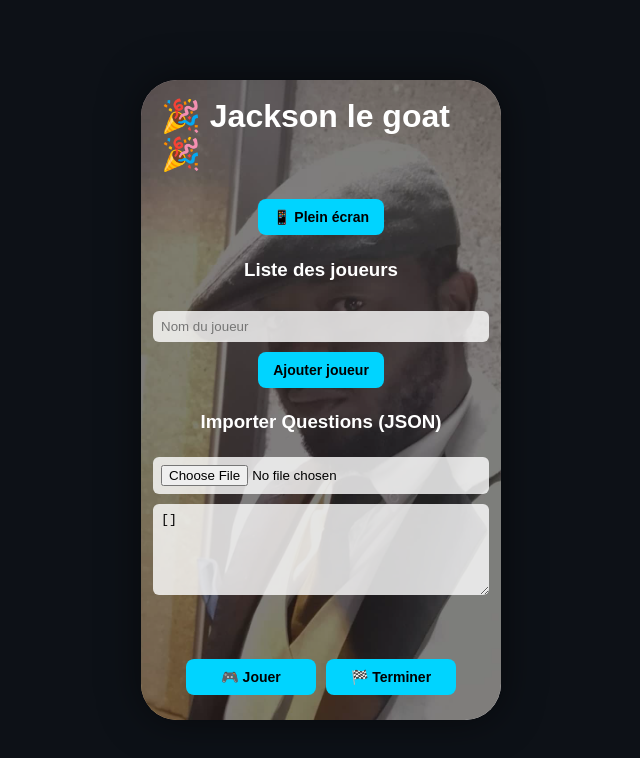
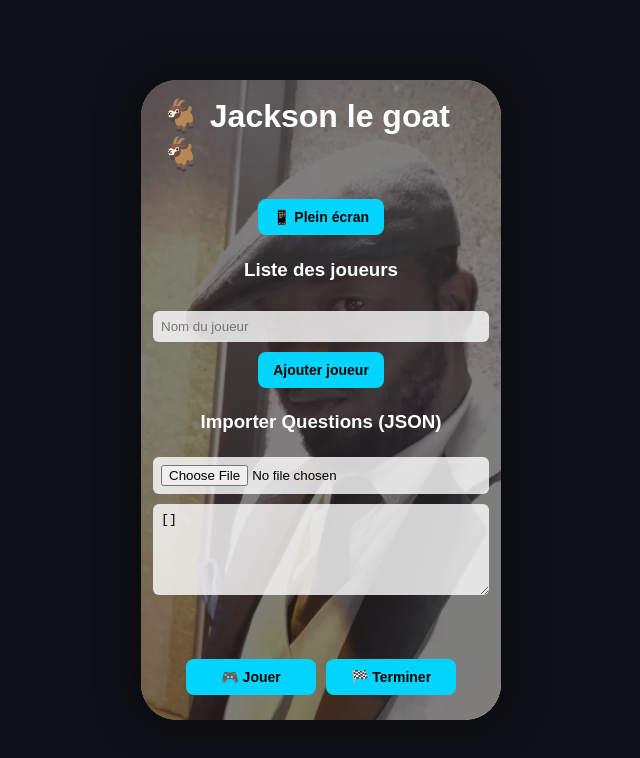
Before and after one commit to Ozi2039/jeu-party, a plain HTML site: page index.html in a window 1280 px wide. Shown: the whole page, without its empty margins (319-959 px from the left). Drawn offline with Linux system fonts and the light colour scheme.

Commit message:
Update index.html

```diff
--- a/index.html
+++ b/index.html
@@ -169,7 +169,7 @@
 
 <div class="phone" id="phone">
   <div id="menu" class="screen active">
-    <h1>🎉 Jackson le goat 🎉</h1>
+    <h1>🐐 Jackson le goat 🐐</h1>
     <button onclick="toggleFullScreen()">📱 Plein écran</button>
     <h3>Liste des joueurs</h3>
     <div id="playersList" class="players-list"></div>
```
